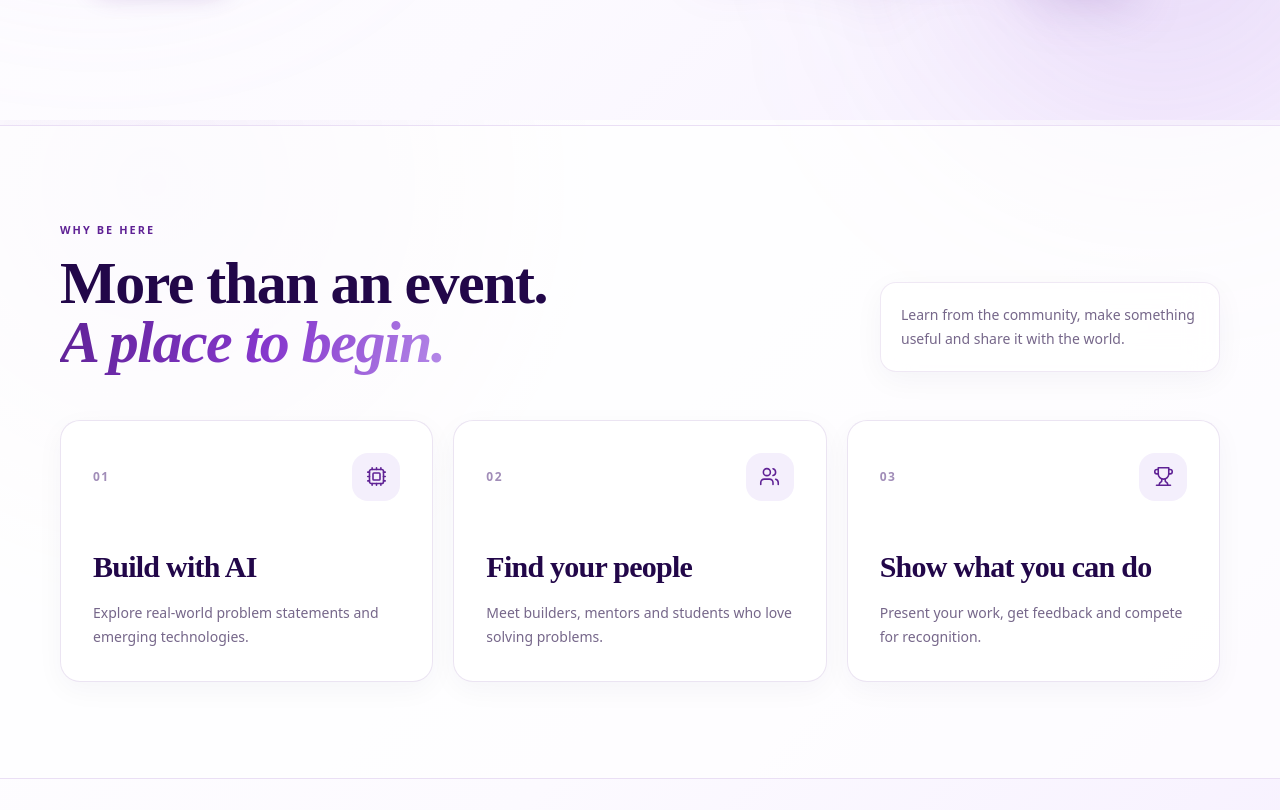
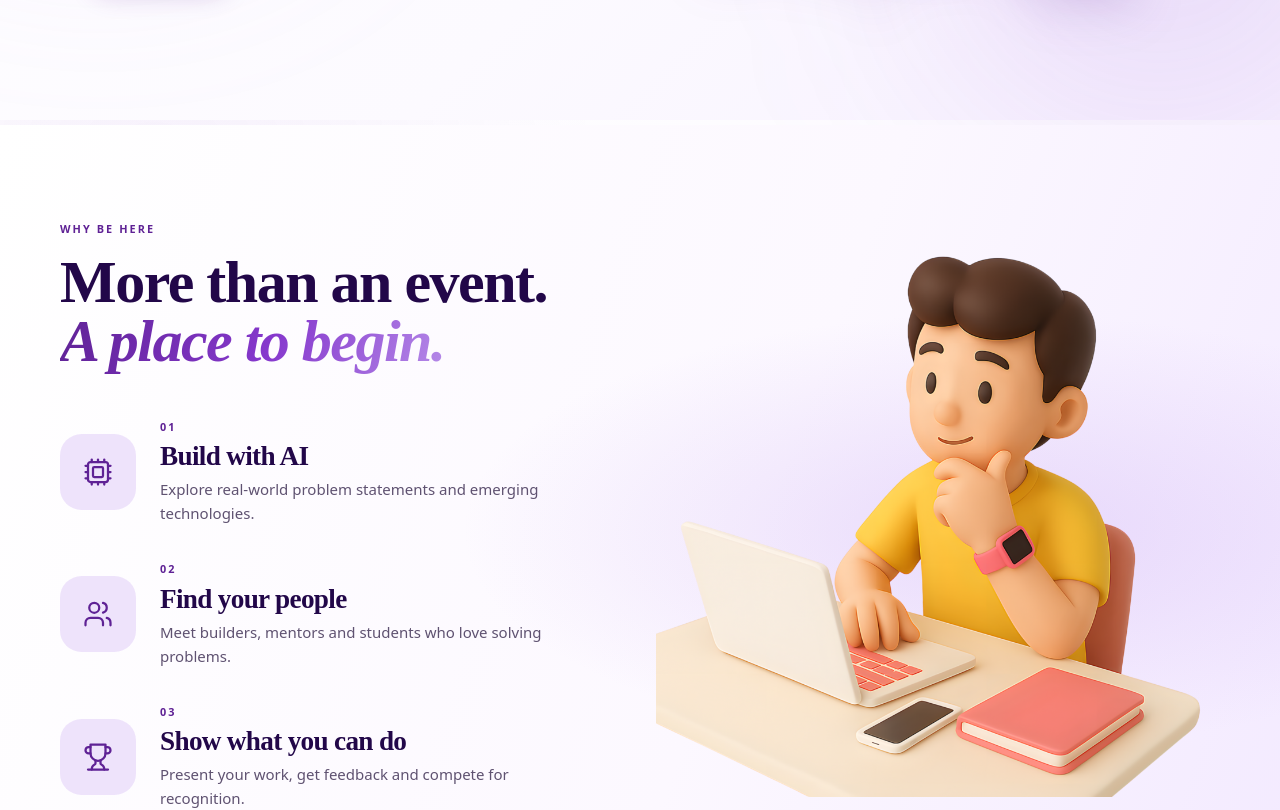
Before and after one commit to veds-2246/GXC-Hackathon, a Next.js app: page / in a window 1280 px wide. Shown: the part 680-1490 px from the top of the page. Built offline with nearby package versions, Linux system fonts and the light colour scheme; no server answers; a web font is replaced by a local one.

Commit message:
Redesign experience section with AI illustration

```diff
--- a/app/page.tsx
+++ b/app/page.tsx
@@ -1,3 +1,4 @@
+import Image from "next/image";
 import { BrandLockup } from "@/components/brand-lockup";
 import { createClient } from "@/lib/supabase/server";
 import { getAuthenticatedDestination } from "@/lib/auth/get-authenticated-destination";
@@ -105,37 +106,58 @@ export default async function Home() {
         </div>
       </section>
 
-      <section id="experience" className="border-y border-[#eadff5] bg-white/70 py-20 sm:py-24">
-        <div className="container-shell">
-          <div className="mb-12 flex flex-col justify-between gap-6 sm:flex-row sm:items-end">
-            <div>
+      <section
+        id="experience"
+        className="relative isolate overflow-hidden py-16 sm:py-20 lg:py-24"
+      >
+        <div
+          aria-hidden="true"
+          className="pointer-events-none absolute inset-0 -z-10 bg-[radial-gradient(ellipse_at_78%_52%,rgba(199,166,243,0.34),transparent_38%),linear-gradient(110deg,#ffffff_0%,#fcf8ff_58%,#f3eaff_100%)]"
+        />
+
+        <div className="container-shell grid items-center gap-10 lg:grid-cols-[1fr_1fr] lg:gap-8">
+          <div className="relative z-10 min-w-0">
             <p className="eyebrow mb-4">Why be here</p>
-              <h2 className="editorial max-w-[560px] text-5xl leading-[.98] sm:text-6xl">
+            <h2 className="editorial max-w-[600px] text-5xl leading-[.98] sm:text-6xl">
               More than an event.<br />
               <span className="text-purple-gradient italic">A place to begin.</span>
             </h2>
-            </div>
-            <p className="surface-glass-01 max-w-[340px] rounded-2xl p-5 text-sm leading-6 text-[#76678a]">
-              Learn from the community, make something useful and share it with the world.
-            </p>
-          </div>
 
-          <div className="grid gap-5 md:grid-cols-3">
+            <div className="mt-10 space-y-8 sm:mt-12 sm:space-y-9">
               {highlights.map((item, index) => {
                 const Icon = item.icon;
                 return (
-                <article key={item.title} className="card-hover reveal-on-scroll p-5 sm:p-8">
-                  <div className="mb-12 flex items-center justify-between">
-                    <span className="text-xs font-semibold tracking-[.12em] text-[#a18db8]">0{index + 1}</span>
-                    <span className="inline-flex size-12 shrink-0 items-center justify-center rounded-2xl bg-[#f4effc] text-[#5f2295] [&>svg]:block [&>svg]:shrink-0">
-                      <Icon size={21} strokeWidth={1.8} />
+                  <article
+                    key={item.title}
+                    className="reveal-on-scroll flex min-w-0 items-center gap-4 sm:gap-6"
+                  >
+                    <span className="inline-flex size-[64px] shrink-0 items-center justify-center rounded-[1.35rem] bg-[#eadcfb]/80 text-[#5f2295] sm:size-[76px] [&>svg]:block [&>svg]:shrink-0">
+                      <Icon size={30} strokeWidth={1.8} />
                     </span>
+                    <div className="min-w-0">
+                      <p className="eyebrow mb-1">0{index + 1}</p>
+                      <h3 className="editorial text-2xl leading-tight text-[#220749] sm:text-[1.7rem]">
+                        {item.title}
+                      </h3>
+                      <p className="mt-1 max-w-[390px] text-sm leading-6 text-[#5f5271] sm:text-[15px]">
+                        {item.text}
+                      </p>
                     </div>
-                  <h3 className="editorial text-3xl text-[#220749]">{item.title}</h3>
-                  <p className="mt-3 text-sm leading-6 text-[#76678a]">{item.text}</p>
                   </article>
                 );
               })}
+            </div>
+          </div>
+
+          <div className="relative mx-auto flex w-full min-w-0 items-center justify-center lg:justify-end">
+            <Image
+              src="/build-with-ai-illustration.webp"
+              alt="A student thinking through ideas while working at a laptop"
+              width={980}
+              height={980}
+              sizes="(min-width: 1024px) 50vw, 90vw"
+              className="block h-auto w-full max-w-[620px] object-contain"
+            />
           </div>
         </div>
       </section>
```
Lines whose indentation alone changed are shown as unchanged.
